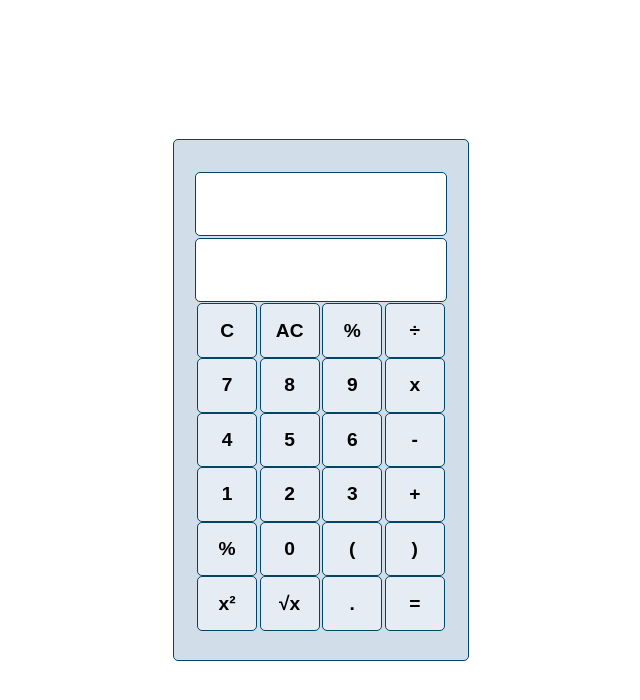
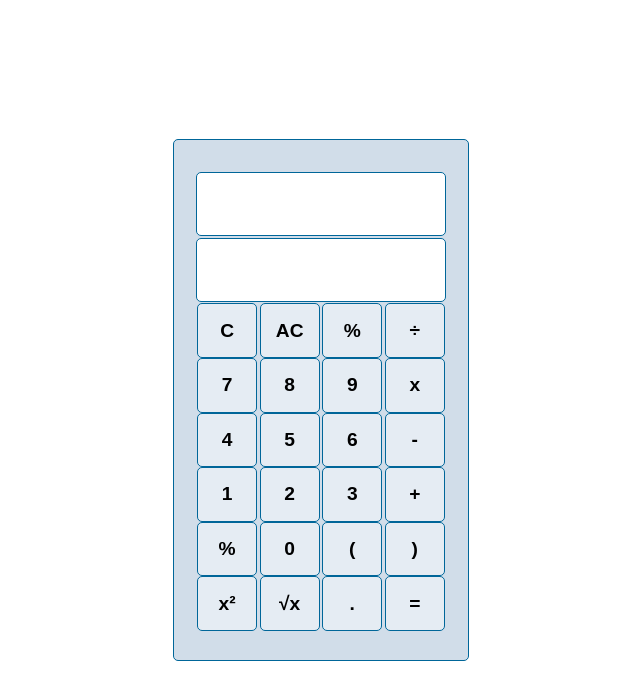
Before and after one commit to Har0106/javascript-mini_projects, a plain HTML site: page calculator/index.html in a window 1280 px wide. Shown: the whole page, without its empty margins (319-959 px from the left). Drawn offline with Linux system fonts and the light colour scheme.

Commit message:
adjusted the width

```diff
--- a/calculator/styles.css
+++ b/calculator/styles.css
@@ -12,7 +12,7 @@ body {
 }
 
 #calculator, #question, #answer, button {
-    border: solid 1px hsl(200, 100%, 20%);
+    border: solid 1px hsl(200, 100%, 30%);
     border-radius: 5px;
 }
 
@@ -27,7 +27,7 @@ body {
 }
 
 #question {
-    width: 85%;
+    width: 84%;
     height: 12%;
     font-size: 2rem;
     margin: 0.5%;
@@ -35,7 +35,7 @@ body {
 }
 
 #answer {
-    width: 85%;
+    width: 84%;
     height: 12%;
     font-size: 2rem;
     background-color: white;
@@ -57,3 +57,7 @@ button {
     font-size: 1.2rem;
     font-weight: 700;
 }
+
+button:hover {
+    border: solid 1px black;
+}
```
